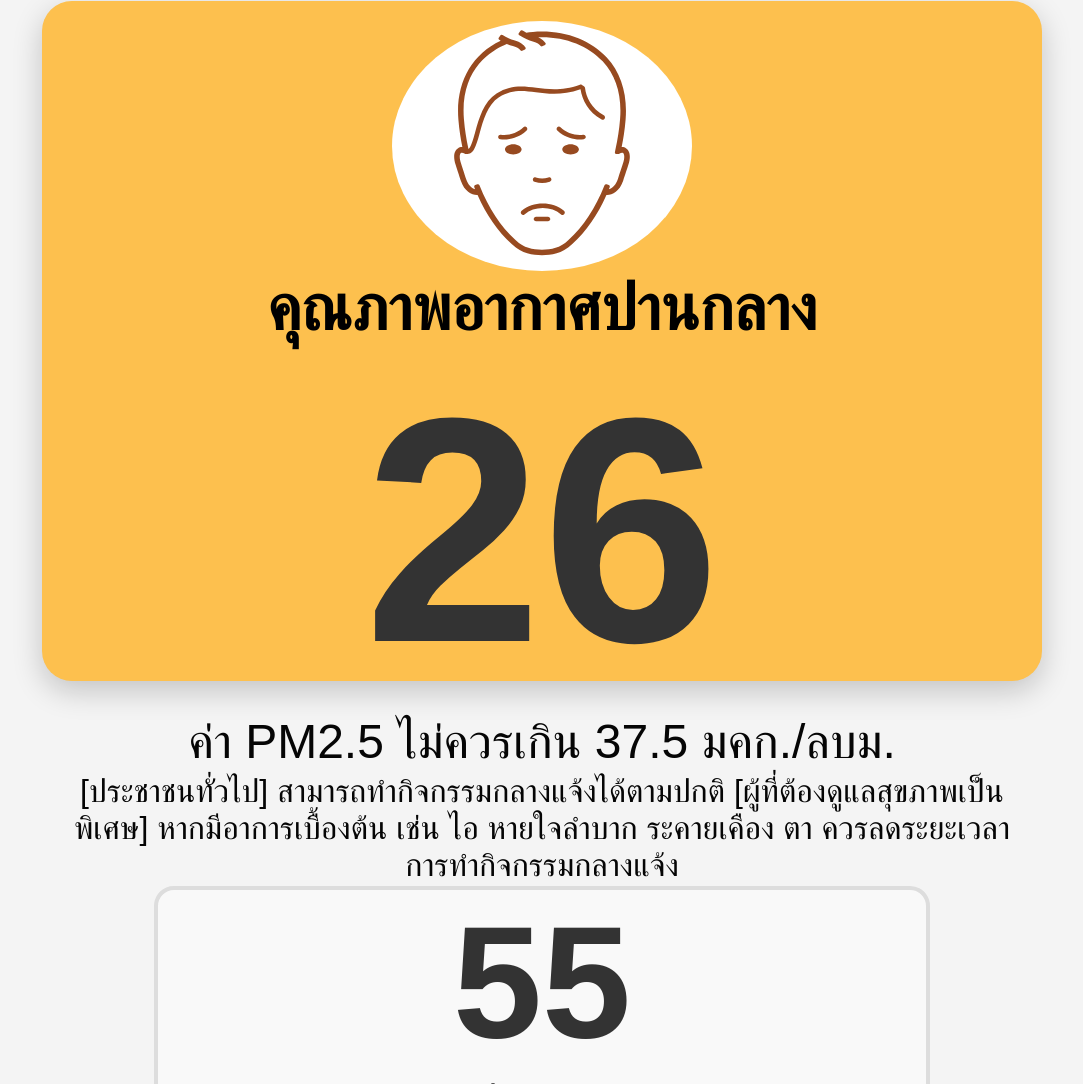
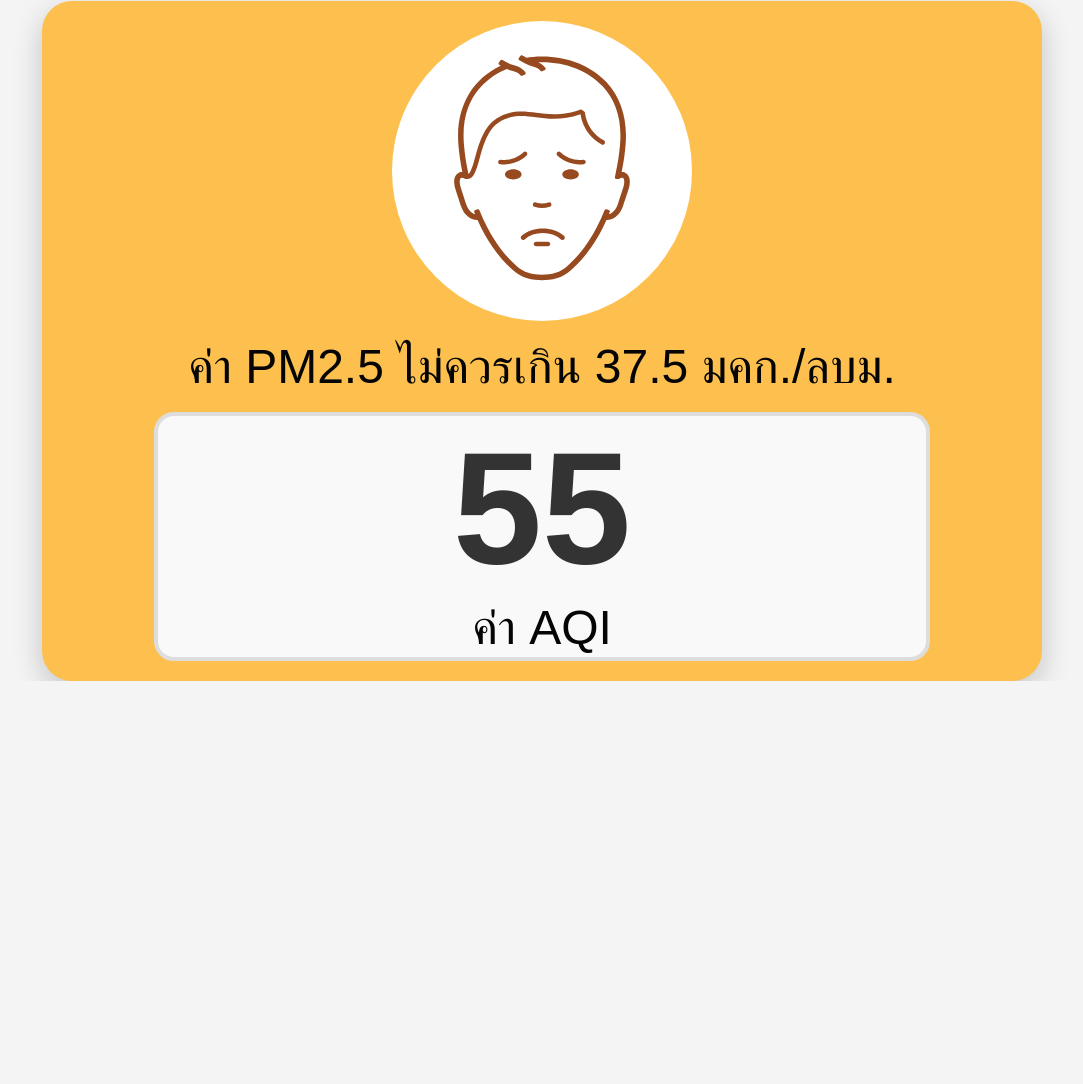
Before and after one commit to xanderkiss/TONPM-JT, a plain HTML site: page index.html in a window 1280 px wide. Shown: the part 121-1205 px from the top of the page, without its empty margins (98-1181 px from the left). After the commit the page ends 802 px from the top, so only its background shows below. Drawn offline with Linux system fonts and the light colour scheme; no server answers.

Commit message:
Update index.html

```diff
--- a/index.html
+++ b/index.html
@@ -111,10 +111,10 @@
       <div id="aqi-image-container">
         <img id="aqi-image" src="./aqi_icon/ic-face-orange.svg" alt="Unhealthy for sensitive groups">
       </div>
-      <div class="pm-title" id="pm-title">คุณภาพอากาศปานกลาง</div>
-      <div class="pm-value0" id="pm-25">26</div>
+      <div class="pm-title" id="pm-title"></div>
+      <div class="pm-value0" id="pm-25"></div>
       <div class="small-text">ค่า PM2.5 ไม่ควรเกิน 37.5 มคก./ลบม.</div>
-      <div class="pm-text" id="pm-text">[ประชาชนทั่วไป] สามารถทำกิจกรรมกลางแจ้งได้ตามปกติ [ผู้ที่ต้องดูแลสุขภาพเป็นพิเศษ] หากมีอาการเบื้องต้น เช่น ไอ หายใจลำบาก ระคายเคือง ตา ควรลดระยะเวลาการทำกิจกรรมกลางแจ้ง</div>
+      <div class="pm-text" id="pm-text"></div>
       <div id="pm-aqi-container">
         <div class="pm-value" id="pm-aqi">55</div>
         <div class="small-text">ค่า AQI</div>
```
